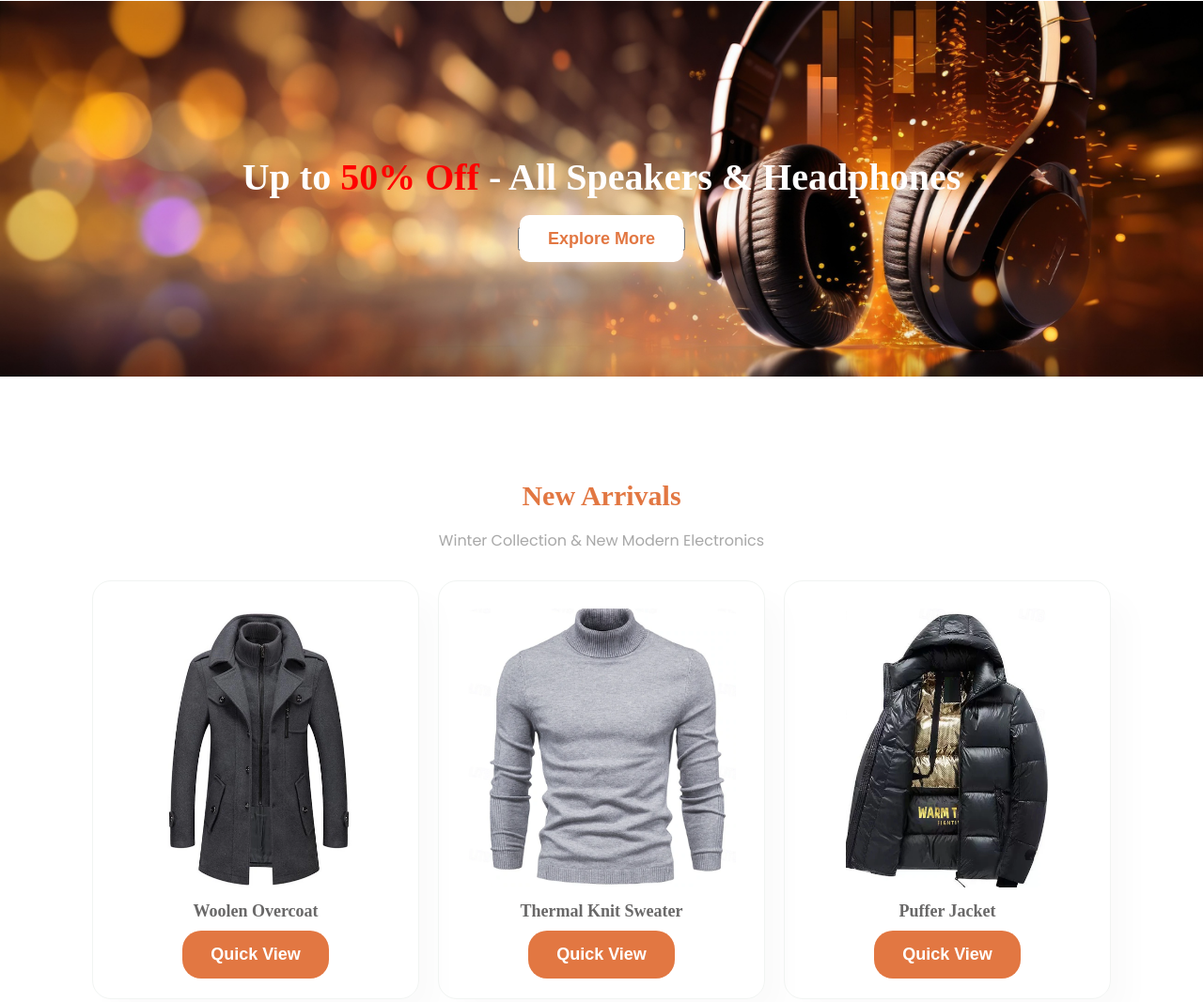
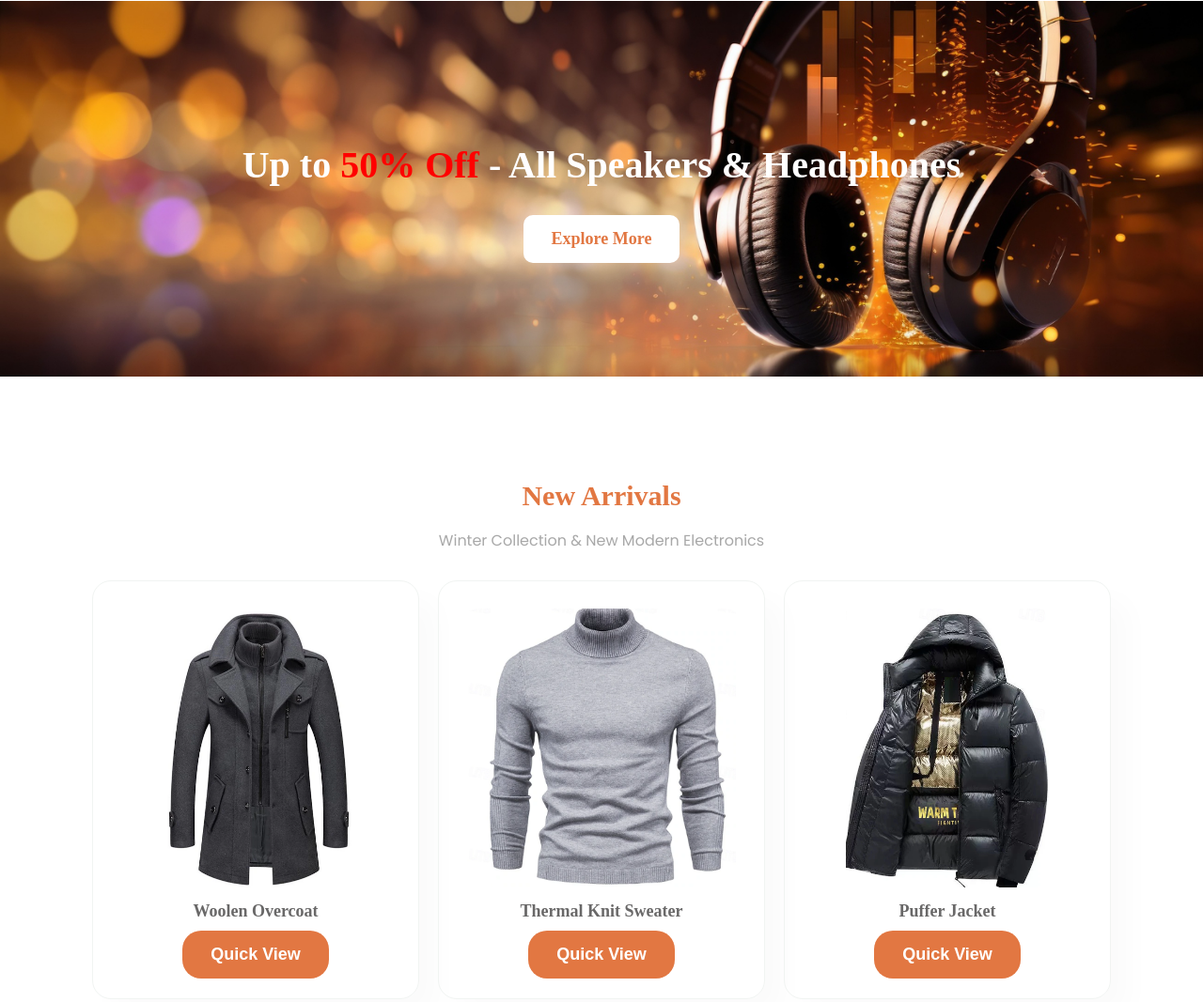
Before and after one commit to Tania000/E-commerce, a plain HTML site: page index.html in a window 1280 px wide. Shown: the part 1312-2379 px from the top of the page at 94% size. Drawn offline with Linux system fonts and the light colour scheme; a web font is replaced by a local one.

Commit message:
add changes

```diff
--- a/index.html
+++ b/index.html
@@ -62,7 +62,7 @@
     <!--Banner Section-->
     <section class="banner-section">
         <h2>Up to <span>50% Off</span> - All Speakers & Headphones </h2>
-        <button><a class="btn" href="electronics.html">Explore More</a></button>
+        <a class="btn" href="electronics.html">Explore More</a>
     </section>
 
     <!-- New Products Section-->
--- a/styles.css
+++ b/styles.css
@@ -14,14 +14,14 @@ body {
 
 a {
     text-decoration: none;
-
 }
 
 h1,
 h2,
 h3,
 h4,
-h6 {
+h6,
+a {
     font-family: Mochiy Pop One;
 }
 
@@ -50,7 +50,6 @@ header a .logo {
     width: 650px;
     justify-content: space-evenly;
     align-items: center;
-
 }
 
 .navbar li {
@@ -197,7 +196,7 @@ header a .logo {
     color: red;
 }
 
-.banner-section button .btn {
+.banner-section .btn {
     color: #e27742;
     background-color: #fff;
     padding: 15px 30px;
```
Also changed, not shown: Images/website.png (added).
